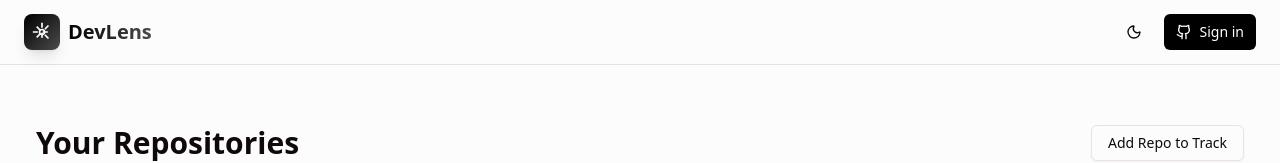
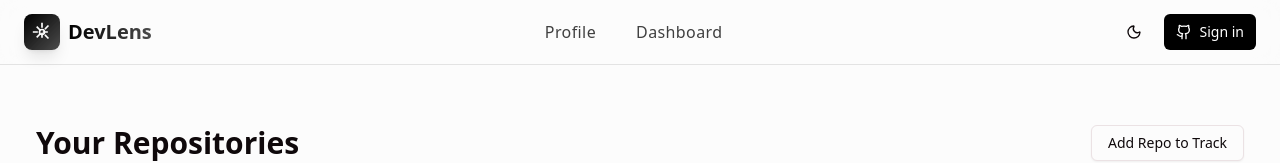
Before and after one commit to Anurag8484/devlens, a Next.js app: page /dashboard in a window 1280 px wide. Shown: the top 163 px of the page. Built offline with nearby package versions, Linux system fonts and the light colour scheme; no server answers; the database is empty.

Commit message:
added some ui fix

```diff
--- a/app/components/Navbar.tsx
+++ b/app/components/Navbar.tsx
@@ -58,12 +58,24 @@ import { Button } from "@/components/ui/button";
 import { useEffect, useState } from "react";
 import { parseUrl } from "@/lib/utils/parseUrl";
 import { Github, LogOut, Moon, Sun } from "lucide-react";
+import Link from "next/link";
 
 export default function Navbar() {
   const router = useRouter();
   const { data: session, status } = useSession();
   const [isDark, setIsDark] = useState(false);
   const [mounted, setMounted] = useState(false);
+
+  const navlinks = [
+    {
+      title: "Profile",
+      link: "/profile",
+    },
+    {
+      title: "Dashboard",
+      link: "/dashboard",
+    },
+  ];
 
   useEffect(() => {
     setMounted(true);
@@ -116,11 +128,17 @@ export default function Navbar() {
               <path d="M12 1v6m0 6v6M1 12h6m6 0h6M5.64 5.64l4.24 4.24m5.64 5.64l4.24 4.24M5.64 18.36l4.24-4.24m5.64-5.64l4.24-4.24" />
             </svg>
           </div>
-          <span className="text-xl font-bold bg-gradient-to-r from-black to-black/70 dark:from-white dark:to-white/70 bg-clip-text text-transparent">
+          <span className="text-xl font-bold bg-linear-to-r from-black to-black/70 dark:from-white dark:to-white/70 bg-clip-text text-transparent">
             DevLens
           </span>
         </div>
-
+        <div className="flex justify-between gap-10 text-neutral-700 font-medium hover:text-neutral-600 transition duration-200 tracking-wide ">
+          {navlinks.map((nlink, index) => (
+            <Link key={index} href={nlink.link}>
+              {nlink.title}
+            </Link>
+          ))}
+        </div>
         {/* Auth & Theme Section */}
         <div className="flex items-center gap-3">
           <Button
--- a/app/page.tsx
+++ b/app/page.tsx
@@ -1,18 +1,30 @@
 "use client";
 import Navbar from "./components/Navbar";
-import { useSession } from "next-auth/react";
+import { signOut, useSession } from "next-auth/react";
 import { Button } from "@/components/ui/button";
 import { useRouter } from "next/navigation";
-import { ArrowRight, Github, Zap, Shield, GitBranch, Filter, Sparkles } from "lucide-react";
+import {
+  ArrowRight,
+  Github,
+  Zap,
+  Shield,
+  GitBranch,
+  Filter,
+  Sparkles,
+  LogOut,
+} from "lucide-react";
 import Footer from "./components/Footer";
 import Link from "next/link";
 import { Card } from "@/components/ui/card";
 import { Badge } from "@/components/ui/badge";
+import { Avatar, AvatarImage } from "@radix-ui/react-avatar";
+import { Spinner } from "@/components/ui/spinner";
+import { AvatarFallback } from "@/components/ui/avatar";
 
 export default function LandingPage() {
-  const { status } = useSession();
+  const { data: session, status } = useSession();
   const data = useSession();
-  console.log(data)
+  console.log(data);
   const router = useRouter();
 
   const companies = [
@@ -213,13 +225,56 @@ export default function LandingPage() {
             <div className="flex flex-col sm:flex-row gap-4 justify-center pt-4">
               <Button size="lg" className="gap-2" asChild>
                 <Link href="/dashboard">
-                  Get Started <ArrowRight className="w-4 h-4" />
+                  {status === "authenticated" && "Dashboard"}
+                  {status === "unauthenticated" && (
+                    <span className="flex items-center">
+                      Get Started <ArrowRight className="w-4 h-4" />
+                    </span>
+                  )}
+                  {status === "loading" && <Spinner className="w-5 h-5" />}
                 </Link>
               </Button>
-              <Button size="lg" variant="outline" className="gap-2" onClick={()=>router.push('/login')}>
-                <Github className="w-5 h-5" />
-                Login with GitHub
-              </Button>
+              {status === "authenticated" && (
+                <Button
+                  size="lg"
+                  variant="outline"
+                  className="gap-2"
+                  onClick={() => {
+                    signOut();
+                  }}
+                >
+                  <Github className="w-5 h-5" />
+                  LogOut
+                </Button>
+              )}
+              {status === "unauthenticated" && (
+                <Button
+                  size="lg"
+                  variant="outline"
+                  className="gap-2"
+                  onClick={() => router.push("/login")}
+                >
+                  <Github className="w-5 h-5" />
+                  Login with GitHub
+                </Button>
+              )}
+              {status === "loading" && (
+                <Button size="lg" variant="outline" className="gap-2">
+                  <Spinner className="w-5 h-5" />
+                </Button>
+              )}
+
+              {/* : (
+                <Button
+                  size="lg"
+                  variant="outline"
+                  className="gap-2"
+                  onClick={() => router.push("/login")}
+                >
+                  <Github className="w-5 h-5" />
+                  Login with GitHub
+                </Button>
+              )} */}
             </div>
           </div>
         </div>
--- a/proxy.ts
+++ b/proxy.ts
@@ -3,14 +3,12 @@ export { default } from "next-auth/middleware";
 
 export function proxy(req: NextRequest) {
   const path = req.nextUrl.pathname;
-  const isPublicPath =
-    path === "/login" ||
-    path === "/"
+  const isPublicPath = path === "/login" || path === "/";
 
   const token = req.cookies.get("next-auth.session-token")?.value || "";
-  if (isPublicPath && token) {
-    return NextResponse.redirect(new URL("/dashboard", req.nextUrl));
-  }
+  // if (isPublicPath && token) {
+  //   return NextResponse.redirect(new URL("/", req.nextUrl));
+  // }
 
   if (!isPublicPath && !token) {
     return NextResponse.redirect(new URL("/", req.nextUrl));
@@ -18,10 +16,5 @@ export function proxy(req: NextRequest) {
 }
 
 export const config = {
-  matcher: [
-    "/login",
-    "/dashboard",
-    "/",
-    "/issues",
-  ],
+  matcher: ["/login", "/dashboard", "/", "/issues"],
 };
```
Lines whose indentation alone changed are shown as unchanged.
